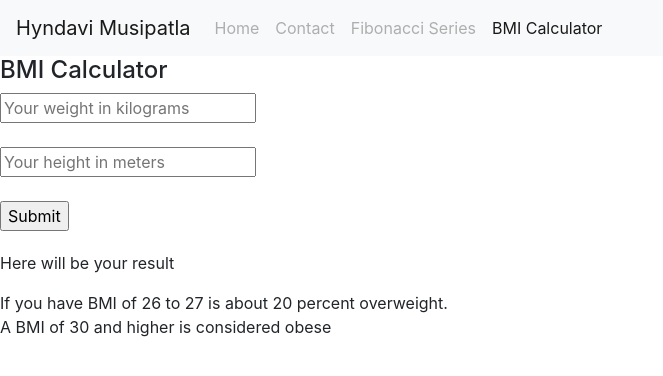
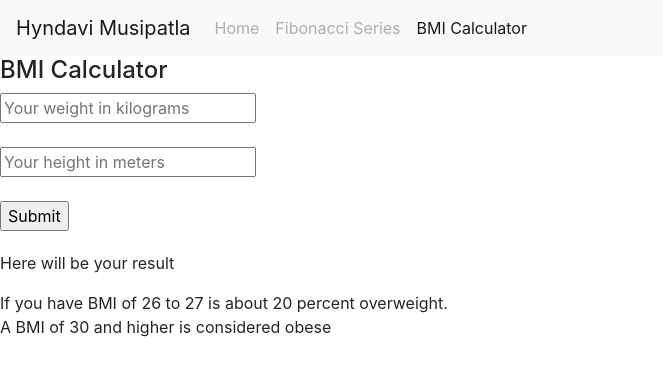
Before and after one commit to HyndaviReddy/calculation, a plain HTML site: page bmi.html in a window 1280 px wide. Shown: the whole page, without its empty margins (0-663 px from the left). Drawn offline with nearby package versions, Linux system fonts and the light colour scheme.

Commit message:
removed contact

```diff
--- a/bmi.html
+++ b/bmi.html
@@ -24,11 +24,7 @@
         <li class="nav-item">
           <a class="nav-link disabled" href="index.html">Home <span class="sr-only">(current)</span></a>
         </li>
-        <li class="nav-item">
-          <a class="nav-link disabled" href="contact.html">Contact</a>
-        </li>
-
-        <li class="nav-item">
+         <li class="nav-item">
           <a class="nav-link disabled" href="fibo.html">Fibonacci Series</a>
           <li class="nav-item active">
                 <a class="nav-link active" href="bmi.html">BMI Calculator</a>
```
Also changed, not shown: fibo.html (+0 -3 lines), index.html (+0 -4 lines).
